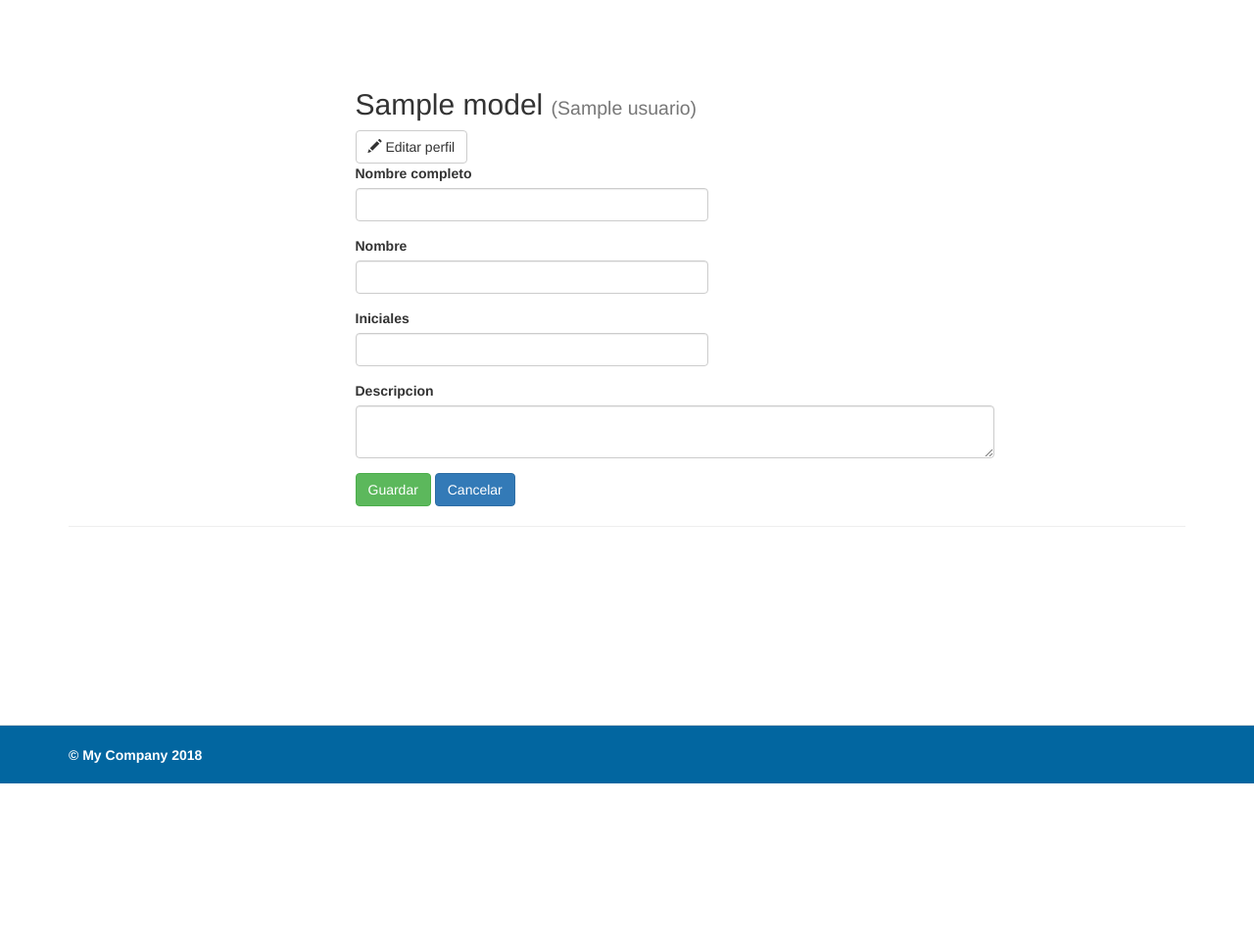
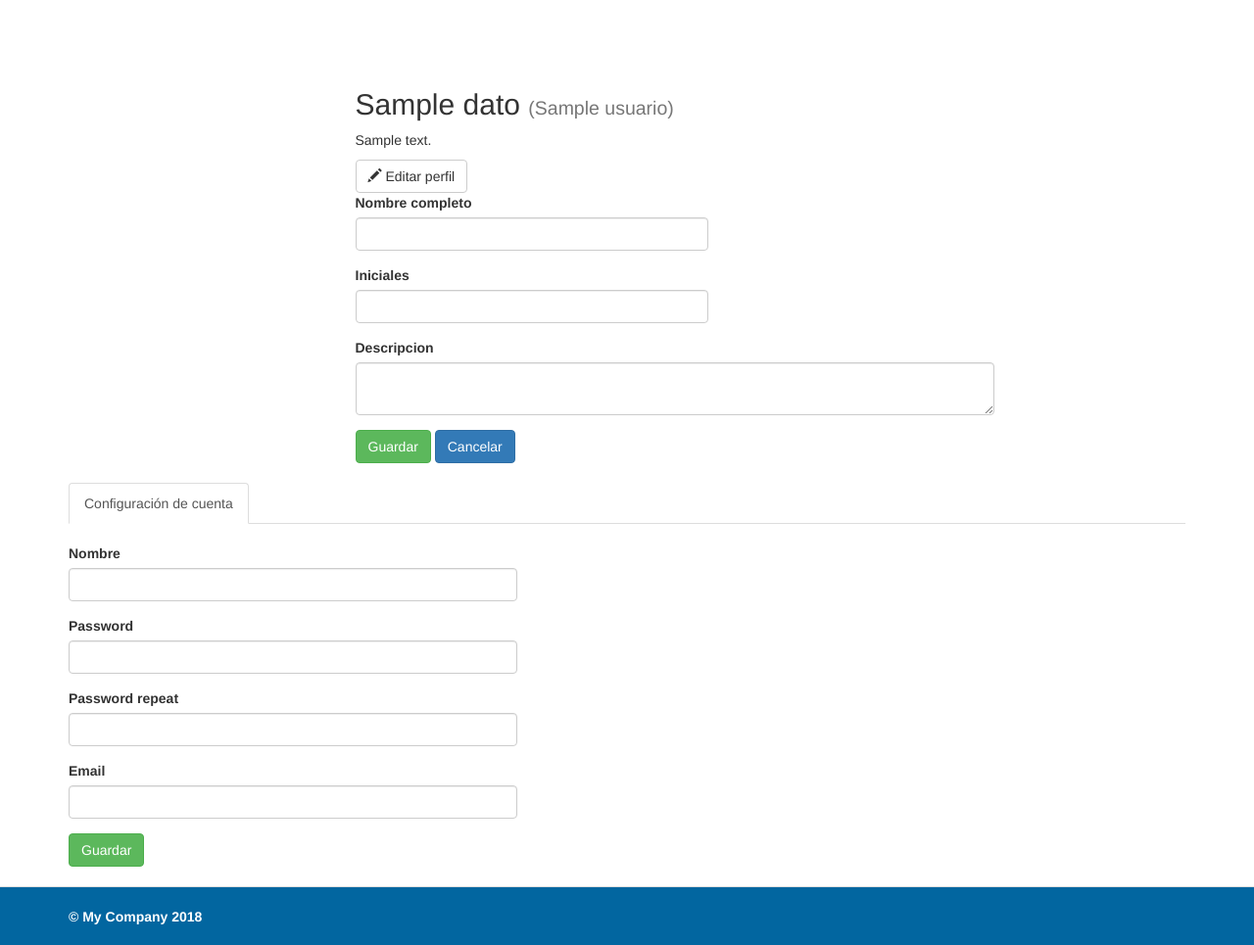
Before and after one commit to oscar490/miespacio, a Yii app: template views/datos-usuarios/view.php in a window 1280 px wide. Shown: the whole page at 98% size. Before the commit the page ends 800 px from the top, so only its background shows below. Run offline with PHP 8.4 and a stand-in for Yii, Linux system fonts and the light colour scheme; the template is opened without the code that fills it: most values are stand-ins (such as "Sample title", 1, 10 or a date in 2020); form fields are guessed from the names that the template uses; data that the repository does not hold is empty; some libraries are stand-ins or nearby versions.

Commit message:
Se puede modificar tantos los datos de perfil como los de la cuenta.

```diff
--- a/config/web.php
+++ b/config/web.php
@@ -13,7 +13,7 @@ $config = [
         '@npm' => '@vendor/npm-asset',
     ],
     'name' => 'MiEspacio',
-    'language' => 'en-ES',
+    'language' => 'es-ES',
     'components' => [
         'request' => [
             // !!! insert a secret key in the following (if it is empty) - this is required by cookie validation
--- a/db/miespacio.sql
+++ b/db/miespacio.sql
@@ -30,7 +30,7 @@ CREATE TABLE datos_usuarios
 (
       id              BIGSERIAL    PRIMARY KEY
     , nombre_completo VARCHAR(255) NOT NULL
-    , descripcion     VARCHAR(255)
+    , descripcion     VARCHAR(50)
     , iniciales       VARCHAR(4)   NOT NULL
     , usuario_id      BIGINT       REFERENCES usuarios (id) ON DELETE
                                    CASCADE ON UPDATE CASCADE
--- a/models/DatosUsuarios.php
+++ b/models/DatosUsuarios.php
@@ -50,9 +50,10 @@ class DatosUsuarios extends \yii\db\ActiveRecord
     {
         return [
             [['registro', 'ultimo_acceso'], 'safe'],
+            [['iniciales'], 'required'],
             [['usuario_id'], 'default', 'value' => null],
             [['usuario_id'], 'integer'],
-            [['nombre_completo', 'descripcion'], 'string', 'max' => 255],
+            [['nombre_completo', 'descripcion'], 'string', 'max' => 50],
             [['iniciales'], 'string', 'max' => 4],
             [['usuario_id'], 'exist', 'skipOnError' => true, 'targetClass' => Usuarios::className(), 'targetAttribute' => ['usuario_id' => 'id']],
         ];
@@ -66,7 +67,7 @@ class DatosUsuarios extends \yii\db\ActiveRecord
         return [
             'id' => 'ID',
             'nombre_completo' => 'Nombre completo',
-            'descripcion' => 'Biografía (opcional)',
+            'descripcion' => 'Descripción (opcional)',
             'registro' => 'Registro',
             'ultimo_acceso' => 'Ultimo Acceso',
             'iniciales' => 'Iniciales',
--- a/views/datos-usuarios/view.php
+++ b/views/datos-usuarios/view.php
@@ -3,7 +3,6 @@
 use yii\helpers\Html;
 use yii\widgets\DetailView;
 use yii\widgets\ActiveForm;
-use Yii;
 
 /* @var $this yii\web\View */
 /* @var $model app\models\DatosUsuarios */
@@ -39,11 +38,14 @@ $this->registerCss($css);
     <div class='row'>
         <div class='col-md-4 col-md-offset-3'>
             <h2>
-                <?= Html::encode($model->nombre_completo) ?>
+                <?= Html::encode($datos->nombre_completo) ?>
                 <small>
-                    <?= Html::encode('(' . $model->usuario->nombre . ')') ?>
+                    <?= Html::encode('(' . $datos->usuario->nombre . ')') ?>
                 </small>
             </h2>
+            <p>
+                <?= Html::encode($datos->descripcion)?>
+            </p>
         </div>
     </div>
 
@@ -67,29 +69,24 @@ $this->registerCss($css);
         </div>
     </div>
 
+    <!-- Formulario de modificación de datos de perfil -->
     <?php $form = ActiveForm::begin(['id'=>'datos-usuario']) ?>
 
         <div class='row'>
             <div class='col-md-4 col-md-offset-3'>
-                <?= $form->field($model, 'nombre_completo') ?>
+                <?= $form->field($datos, 'nombre_completo') ?>
             </div>
         </div>
 
         <div class='row'>
             <div class='col-md-4 col-md-offset-3'>
-                <?= $form->field($model->usuario,'nombre')?>
-            </div>
-        </div>
-
-        <div class='row'>
-            <div class='col-md-4 col-md-offset-3'>
-                <?= $form->field($model, 'iniciales') ?>
+                <?= $form->field($datos, 'iniciales') ?>
             </div>
         </div>
 
         <div class='row'>
             <div class='col-md-7 col-md-offset-3'>
-                <?= $form->field($model, 'descripcion')->textarea([
+                <?= $form->field($datos, 'descripcion')->textarea([
                     'rows'=>2,
                 ]) ?>
             </div>
@@ -109,7 +106,61 @@ $this->registerCss($css);
 
 
     <?php ActiveForm::end() ?>
+    <br>
+    <?=
+        Html::tag(
+            'ul',
+            Html::tag(
+                'li',
+                Html::a(
+                    'Configuración de cuenta',
+                    ['datos-usuarios/update', 'id'=>1]
+                ),
+                ['role'=>'presentation', 'class'=>'active']
+            ),
+            ['class'=>'nav nav-tabs']
+        );
+    ?>
+    <br>
 
-    <hr>
+    <!-- Formulario de modificación de datos de cuenta -->
+    <?php $form = ActiveForm::begin() ?>
+
+        <div class='row'>
+            <div class='col-md-5 '>
+                <?= $form->field($cuenta, 'nombre')?>
+            </div>
+        </div>
+
+        <div class='row'>
+            <div class='col-md-5 '>
+                <?= $form->field($cuenta, 'password')
+                    ->passwordInput()?>
+            </div>
+        </div>
+
+        <div class='row'>
+            <div class='col-md-5 '>
+                <?= $form->field($cuenta, 'password_repeat')
+                    ->passwordInput()?>
+            </div>
+        </div>
+
+        <div class='row'>
+            <div class='col-md-5 '>
+                <?= $form->field($cuenta, 'email')?>
+            </div>
+        </div>
+
+        <div class='row'>
+            <div class='col-md-5 '>
+                <?= Html::submitButton('Guardar', ['class'=>'btn btn-success'])?>
+            </div>
+        </div>
+
+
+
+    <?php ActiveForm::end() ?>
+
 
 </div>
--- a/views/layouts/main.php
+++ b/views/layouts/main.php
@@ -84,7 +84,7 @@ AppAsset::register($this);
                             ' ',
                             ['class'=>'glyphicon glyphicon-list icono-x2']
                         ) . ' Perfil',
-                        'url'=>['datos-usuarios/update', 'id'=>Yii::$app->user->id],
+                        'url'=>['datos-usuarios/view', 'id'=>Yii::$app->user->id],
                         'encode'=>false,
                     ],
                 ],
```
Also changed, not shown: controllers/DatosUsuariosController.php (+17 -20 lines), models/Usuarios.php (+19 -3 lines), controllers/UsuariosController.php (line endings or trailing spaces).
